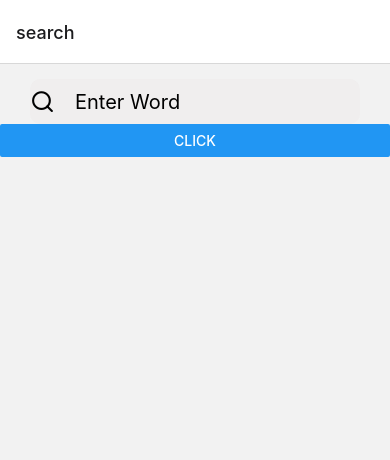
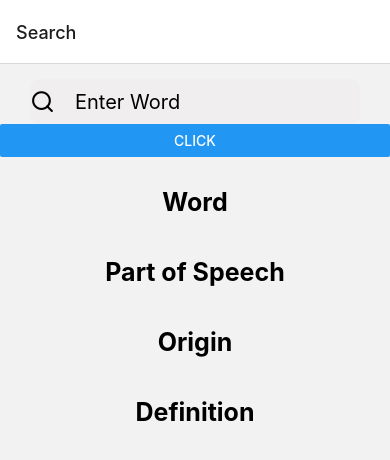
Before and after one commit to adiii013/dictionary-app, a React Native app: screen /Search in a window 390 px wide. Before the commit this address had no page. Shown: the top 460 px of the page. Built offline with nearby package versions, Linux system fonts and the light colour scheme.

Commit message:
search result completed

```diff
--- a/App.js
+++ b/App.js
@@ -9,8 +9,8 @@ const Stack = createNativeStackNavigator();
 function App(){
   return(
     <NavigationContainer>
-      <Stack.Navigator initialRouteName="search">
-        <Stack.Screen name="search" component={SearchScreen}></Stack.Screen>
+      <Stack.Navigator initialRouteName="Search">
+        <Stack.Screen name="Search" component={SearchScreen}></Stack.Screen>
       </Stack.Navigator>
     </NavigationContainer>
   )
--- a/src/Search_Result.js
+++ b/src/Search_Result.js
@@ -1,31 +1,84 @@
 import React, { useState } from "react";
-import { View, Text, Button } from "react-native";
+import { View, Text, Button, StyleSheet, FlatList, ScrollView } from "react-native";
 import Search_Bar from "./Search_Bar";
 function Search_Result() {
 
-    const [initialArray, finalArray] = useState({ origin: "" });
-    const [initialName,finalName] = useState('');
+    const [initialArray, finalArray] = useState({
+        word: "",
+        partOfSpeech: "",
+        meaning: "",
+        origin: "",
+
+    });
+    const [initialName, finalName] = useState('');
 
     async function getData() {
         let url = `https://api.dictionaryapi.dev/api/v2/entries/en/${initialName}`
         let data = await fetch(url);
         let changeData = await data.json();
-        finalArray({ "origin": changeData[0].origin });
+        finalArray({
+            "word": changeData[0].word,
+            "partOfSpeech": changeData[0].meanings[0].partOfSpeech,
+            "meaning": changeData[0].meanings[0].definitions[0].definition,
+            "origin": changeData[0].origin
+        });
     }
 
     return (
+        <ScrollView>
             <View>
                 <Search_Bar
-              initialName = {initialName}
-              newTermChange = {newTerm=>finalName(newTerm)}
+                    initialName={initialName}
+                    newTermChange={newTerm => finalName(newTerm)}
                 ></Search_Bar>
 
                 <View>
                     <Button title="Click" onPress={getData}></Button>
-                <Text>{initialArray.origin}</Text>
+                </View>
+
+                <View style={styles.container}>
+                    <View style={styles.contentInformation}>
+                        <Text style={styles.keyValue}>Word</Text>
+                        <Text style={styles.pairValue}>{initialArray.word}</Text>
+                    </View>
+                    <View style={styles.contentInformation}>
+                        <Text style={styles.keyValue}>Part of Speech</Text>
+                        <Text style={styles.pairValue}>{initialArray.partOfSpeech}</Text>
+                    </View>
+                    <View style={styles.contentInformation}>
+                        <Text style={styles.keyValue}>Origin</Text>
+                        <Text style={styles.pairValue}>{initialArray.origin}</Text>
+                    </View>
+                    <View style={styles.contentInformation}>
+                        <Text style={styles.keyValue}>Definition</Text>
+                        <Text style={styles.pairValue}>{initialArray.meaning}</Text>
                     </View>
                 </View>
+            </View>
+        </ScrollView>
     );
 }
 
+const styles = StyleSheet.create({
+    container: {
+        flexDirection: 'column',
+        justifyContent: 'space-between',
+        marginHorizontal: 30,
+        marginTop: 20
+    },
+    contentInformation: {
+        alignItems: 'center',
+        padding: 10,
+        marginBottom:20
+    },
+    keyValue: {
+        fontSize: 25,
+        fontWeight:'bold'
+    },
+    pairValue: {
+        fontSize: 19,
+
+    }
+})
+
 export default Search_Result;
```
Lines whose indentation alone changed are shown as unchanged.
